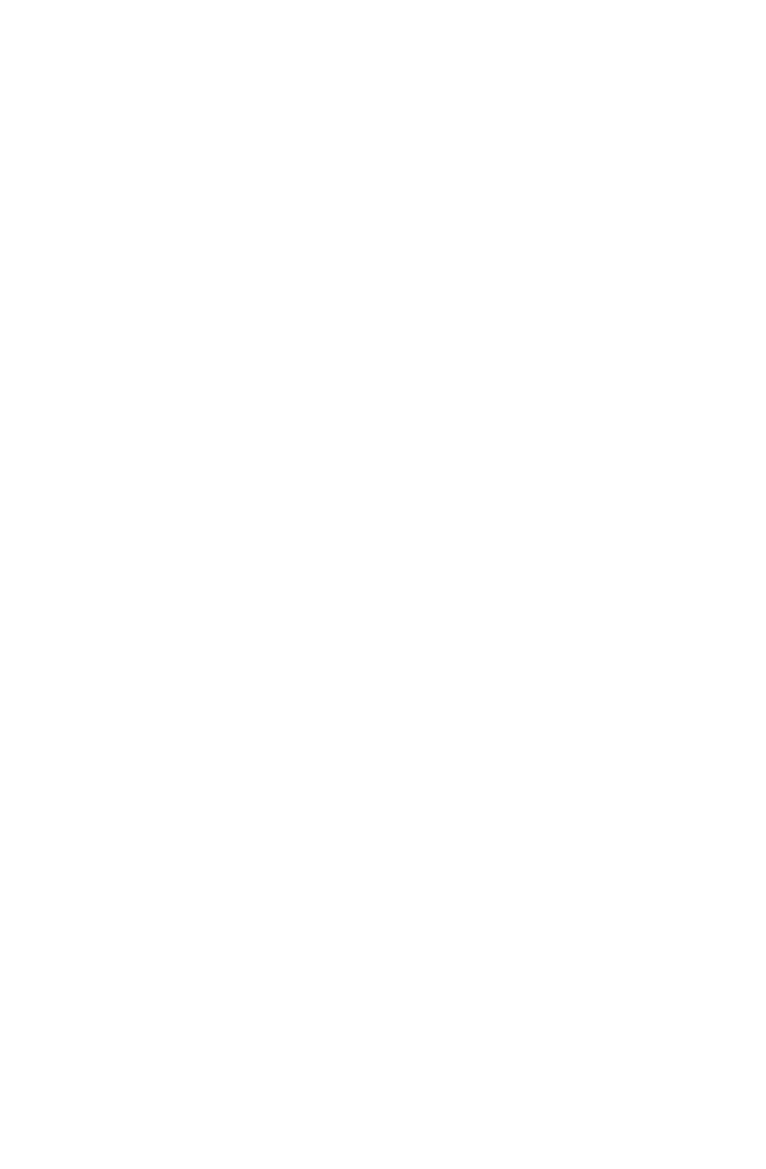
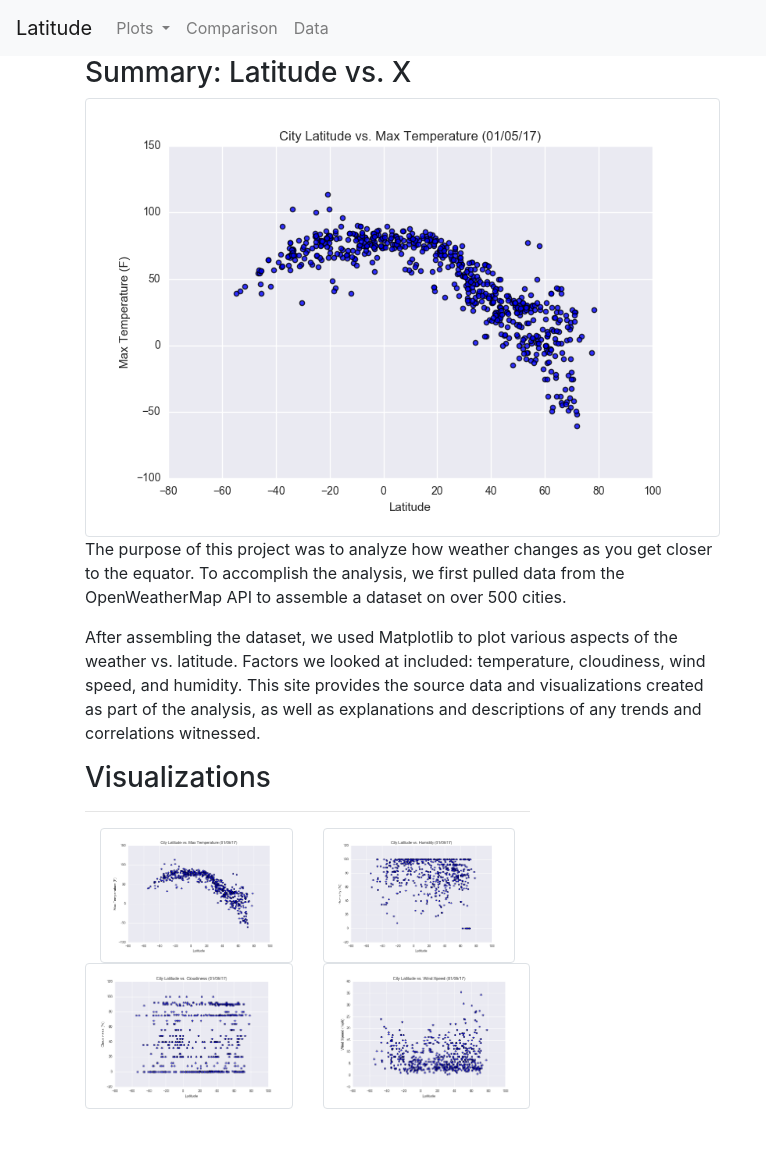
Before and after one commit to meeraranee/Web-Challenge, a plain HTML site: page WebVisualizations/data.html in a window 1280 px wide. Shown: the whole page, without its empty margins (0-766 px from the left). Before the commit the page ends 800 px from the top, so only its background shows below. Drawn offline with nearby package versions, Linux system fonts and the light colour scheme.

Commit message:
edited htmls

```diff
--- a/WebVisualizations/cloudiness.html
+++ b/WebVisualizations/cloudiness.html
@@ -0,0 +1,94 @@
+<!DOCTYPE html>
+<html lang="en">
+
+<head>
+  <meta charset="UTF-8">
+  <meta name="viewport" content="width=device-width, initial-scale=1, shrink-to-fit=no"/>
+  <title>Weather</title>
+  <link rel="stylesheet" href="https://stackpath.bootstrapcdn.com/bootstrap/4.3.1/css/bootstrap.min.css" integrity="sha384-ggOyR0iXCbMQv3Xipma34MD+dH/1fQ784/j6cY/iJTQUOhcWr7x9JvoRxT2MZw1T" crossorigin="anonymous">
+  <link rel="stylesheet" href="style.css">
+</head>
+<body>
+  <nav class="navbar navbar-expand-lg navbar-light bg-light">
+    <a class="navbar-brand" href="index.html">Latitude</a>
+    <button class="navbar-toggler" type="button" data-toggle="collapse" data-target="#navbarSupportedContent" aria-controls="navbarSupportedContent" aria-expanded="false" aria-label="Toggle navigation">
+      <span class="navbar-toggler-icon"></span>
+    </button>
+
+    <div class="collapse navbar-collapse" id="navbarSupportedContent">
+      <ul class="navbar-nav mr-auto">
+        <li class="nav-item dropdown">
+          <a class="nav-link dropdown-toggle" href="#" id="navbarDropdown" role="button" data-toggle="dropdown" aria-haspopup="true" aria-expanded="false">
+            Plots
+          </a>
+          <div class="dropdown-menu" aria-labelledby="navbarDropdown">
+            <a class="dropdown-item" href="temp.html">Max Temperature</a>
+            <a class="dropdown-item" href="humidity.html">Humidity</a>
+            <a class="dropdown-item" href="cloudiness.html">Cloudiness</a>
+            <a class="dropdown-item" href="wind.html">Wind Speed</a>
+          </div>
+        </li>
+        <li class="nav-item">
+            <a class="nav-link" href="comparison.html">Comparison <span class="sr-only">(current)</span></a>
+        </li>
+        <li class="nav-item">
+            <a class="nav-link" href="data.html">Data</a>
+        </li>
+      </ul>
+    </div>
+  </nav>
+
+<div class="container">
+    <div class="row">
+        <div class="col-md-12 col-lg-7">
+          <div class="box">
+            <h3 class="title">City Latitude vs. Cloudiness</h3>
+            <img src="images/Fig3.png" alt="Cloudiness Plot" class="img-thumbnail">
+            <p>FILL THIS OUT
+            </p>
+          </div>
+        </div>
+    </div>
+
+  <div class="row">
+    <div class="col-md-12 col-lg-5">
+        <div class="box">
+            <h3 class="title">Visualizations</h3>
+            <hr>
+            <div class="container">
+                <div class="row" style="padding-bottom: 30px;">
+                    <div class="col-lg-6">
+                        <a href="max.temp">
+                            <img src="images/Fig1.png" alt="City Latitude vs. Maximum Temperature" class="img-thumbnail"/>
+                        </a>
+                    </div>
+                    <div class="col-lg-6">
+                        <a href="humidity.html">
+                            <img src="images/Fig2.png" alt="City Latitude vs. Humidity" class="img-thumbnail"/>
+                        </a>
+                    </div>
+                  <div class="row" style="padding-bottom: 30px;">
+                    <div class="col-lg-6">
+                        <a href="cloudiness.html">
+                            <img src="images/Fig3.png" alt="City Latitude vs. Cloudiness" class="img-thumbnail"/>
+                        </a>
+                    </div>
+                    <div class="col-lg-6">
+                        <a href="wind.html">
+                            <img src="images/Fig4.png" alt="City Latitude vs. Wind Speed" class="img-thumbnail"/>
+                        </a>
+                    </div>
+                </div>
+            </div>
+        </div>
+    </div>
+  </div>
+</div>
+
+<script src="https://code.jquery.com/jquery-3.3.1.slim.min.js" integrity="sha384-q8i/X+965DzO0rT7abK41JStQIAqVgRVzpbzo5smXKp4YfRvH+8abtTE1Pi6jizo" crossorigin="anonymous"></script>
+<script src="https://cdnjs.cloudflare.com/ajax/libs/popper.js/1.14.7/umd/popper.min.js" integrity="sha384-UO2eT0CpHqdSJQ6hJty5KVphtPhzWj9WO1clHTMGa3JDZwrnQq4sF86dIHNDz0W1" crossorigin="anonymous"></script>
+<script src="https://stackpath.bootstrapcdn.com/bootstrap/4.3.1/js/bootstrap.min.js" integrity="sha384-JjSmVgyd0p3pXB1rRibZUAYoIIy6OrQ6VrjIEaFf/nJGzIxFDsf4x0xIM+B07jRM" crossorigin="anonymous"></script>
+
+</body>
+
+</html>
--- a/WebVisualizations/data.html
+++ b/WebVisualizations/data.html
@@ -0,0 +1,102 @@
+<!DOCTYPE html>
+<html lang="en">
+
+<head>
+  <meta charset="UTF-8">
+  <meta name="viewport" content="width=device-width, initial-scale=1, shrink-to-fit=no"/>
+  <title>Weather</title>
+  <link rel="stylesheet" href="https://stackpath.bootstrapcdn.com/bootstrap/4.3.1/css/bootstrap.min.css" integrity="sha384-ggOyR0iXCbMQv3Xipma34MD+dH/1fQ784/j6cY/iJTQUOhcWr7x9JvoRxT2MZw1T" crossorigin="anonymous">
+  <link rel="stylesheet" href="style.css">
+</head>
+<body>
+  <nav class="navbar navbar-expand-lg navbar-light bg-light">
+    <a class="navbar-brand" href="index.html">Latitude</a>
+    <button class="navbar-toggler" type="button" data-toggle="collapse" data-target="#navbarSupportedContent" aria-controls="navbarSupportedContent" aria-expanded="false" aria-label="Toggle navigation">
+      <span class="navbar-toggler-icon"></span>
+    </button>
+
+    <div class="collapse navbar-collapse" id="navbarSupportedContent">
+      <ul class="navbar-nav mr-auto">
+        <li class="nav-item dropdown">
+          <a class="nav-link dropdown-toggle" href="#" id="navbarDropdown" role="button" data-toggle="dropdown" aria-haspopup="true" aria-expanded="false">
+            Plots
+          </a>
+          <div class="dropdown-menu" aria-labelledby="navbarDropdown">
+            <a class="dropdown-item" href="temp.html">Max Temperature</a>
+            <a class="dropdown-item" href="humidity.html">Humidity</a>
+            <a class="dropdown-item" href="cloudiness.html">Cloudiness</a>
+            <a class="dropdown-item" href="wind.html">Wind Speed</a>
+          </div>
+        </li>
+        <li class="nav-item">
+            <a class="nav-link" href="comparison.html">Comparison <span class="sr-only">(current)</span></a>
+        </li>
+        <li class="nav-item">
+            <a class="nav-link" href="data.html">Data</a>
+        </li>
+      </ul>
+    </div>
+  </nav>
+
+<div class="container">
+    <div class="row">
+        <div class="col-md-12 col-lg-7">
+          <div class="box">
+            <h3 class="title">Summary: Latitude vs. X</h3>
+            <img src="images/Fig1.png" alt="Maximum Temperature Plot" class="img-thumbnail">
+            <p>The purpose of this project was to analyze how weather changes as you get
+                closer to the equator. To accomplish the analysis, we first pulled data
+                from the OpenWeatherMap API to assemble a dataset on over 500 cities.
+            </p>
+            <p>After assembling the dataset, we used Matplotlib to plot various aspects
+                of the weather vs. latitude. Factors we looked at included: temperature,
+                cloudiness, wind speed, and humidity. This site provides the source data
+                and visualizations created as part of the analysis, as well as explanations
+                and descriptions of any trends and correlations witnessed.
+            </p>
+          </div>
+        </div>
+    </div>
+
+  <div class="row">
+    <div class="col-md-12 col-lg-5">
+        <div class="box">
+            <h3 class="title">Visualizations</h3>
+            <hr>
+            <div class="container">
+                <div class="row" style="padding-bottom: 30px;">
+                    <div class="col-lg-6">
+                        <a href="max.temp">
+                            <img src="images/Fig1.png" alt="City Latitude vs. Maximum Temperature" class="img-thumbnail"/>
+                        </a>
+                    </div>
+                    <div class="col-lg-6">
+                        <a href="humidity.html">
+                            <img src="images/Fig2.png" alt="City Latitude vs. Humidity" class="img-thumbnail"/>
+                        </a>
+                    </div>
+                  <div class="row" style="padding-bottom: 30px;">
+                    <div class="col-lg-6">
+                        <a href="cloudiness.html">
+                            <img src="images/Fig3.png" alt="City Latitude vs. Cloudiness" class="img-thumbnail"/>
+                        </a>
+                    </div>
+                    <div class="col-lg-6">
+                        <a href="wind.html">
+                            <img src="images/Fig4.png" alt="City Latitude vs. Wind Speed" class="img-thumbnail"/>
+                        </a>
+                    </div>
+                </div>
+            </div>
+        </div>
+    </div>
+  </div>
+</div>
+
+<script src="https://code.jquery.com/jquery-3.3.1.slim.min.js" integrity="sha384-q8i/X+965DzO0rT7abK41JStQIAqVgRVzpbzo5smXKp4YfRvH+8abtTE1Pi6jizo" crossorigin="anonymous"></script>
+<script src="https://cdnjs.cloudflare.com/ajax/libs/popper.js/1.14.7/umd/popper.min.js" integrity="sha384-UO2eT0CpHqdSJQ6hJty5KVphtPhzWj9WO1clHTMGa3JDZwrnQq4sF86dIHNDz0W1" crossorigin="anonymous"></script>
+<script src="https://stackpath.bootstrapcdn.com/bootstrap/4.3.1/js/bootstrap.min.js" integrity="sha384-JjSmVgyd0p3pXB1rRibZUAYoIIy6OrQ6VrjIEaFf/nJGzIxFDsf4x0xIM+B07jRM" crossorigin="anonymous"></script>
+
+</body>
+
+</html>
```
Also changed, not shown: WebVisualizations/comparisons.html (+92 -0 lines), WebVisualizations/humidity.html (+94 -0 lines), WebVisualizations/index.html (+1 -1 lines), WebVisualizations/temp.html (+97 -0 lines), WebVisualizations/wind.html (+94 -0 lines).
